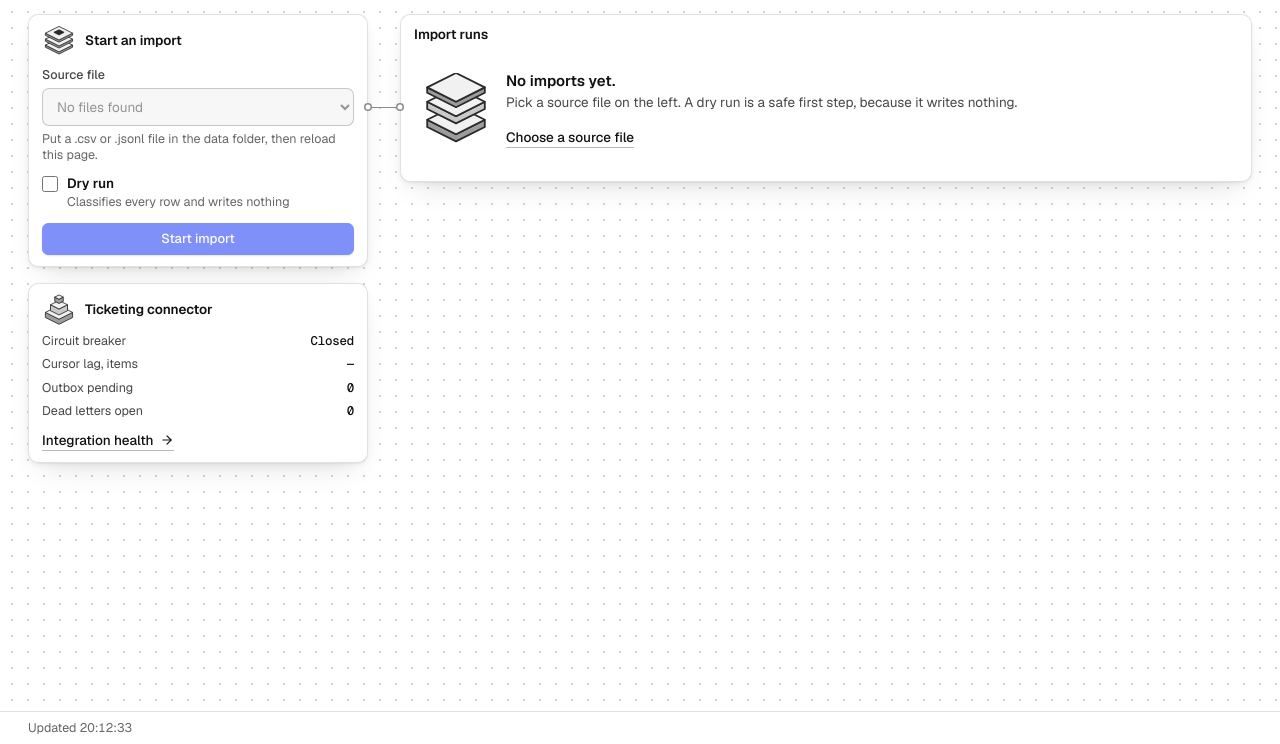
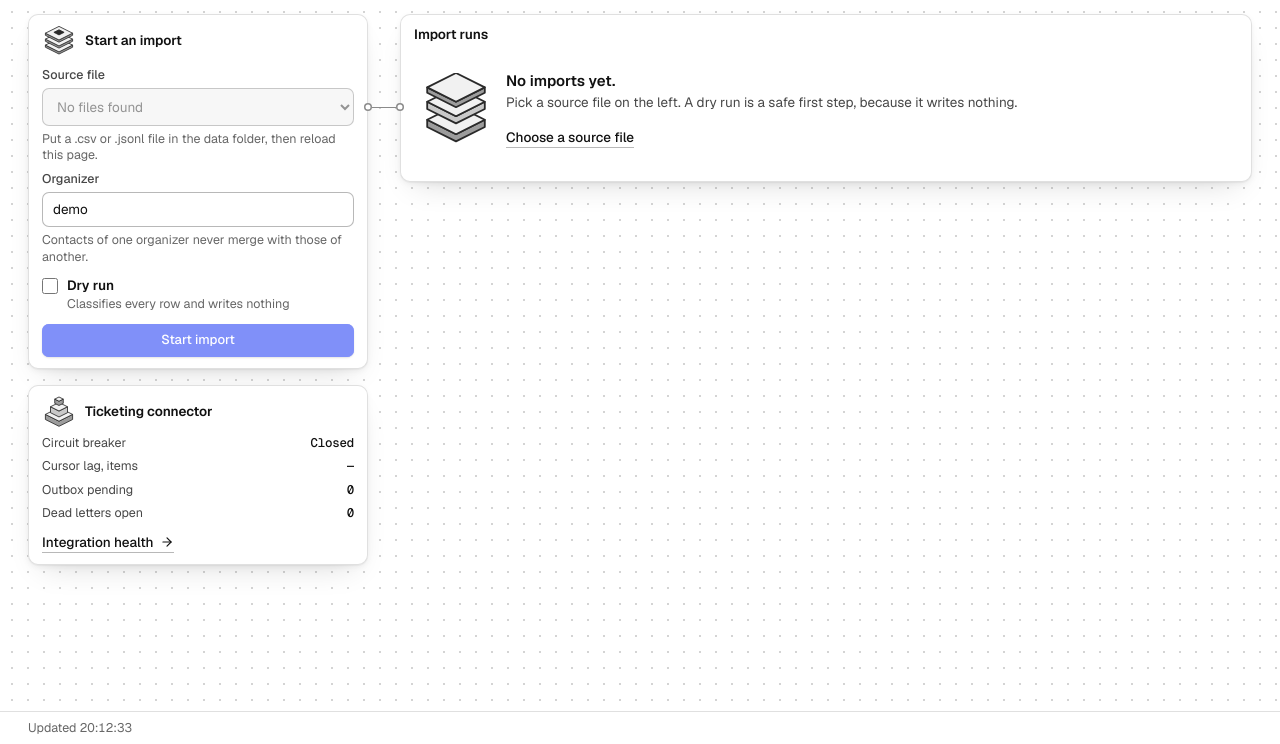
Before and after one commit to zvirmykhailo1987-cyber/encore, a Django app: page / in a window 1280 px wide. Shown: the part 56-800 px from the top of the page. Run offline with Django 5.2, Linux system fonts and the light colour scheme; data that the repository does not hold is empty; parts of the project's set-up code (start-up, migrations or seed data) failed here and were passed over.

Commit message:
Console: tenant-aware overview and run screens
Co-Authored-By: Claude Opus 5.5 <noreply@anthropic.com>

```diff
--- a/static/console/core.js
+++ b/static/console/core.js
@@ -108,7 +108,7 @@ window.Encore = (function () {
     const timer = setTimeout(() => ctrl.abort(), opts.timeoutMs || TIMEOUT_MS);
     const headers = { Accept: "application/json" };
     if (opts.body !== undefined) headers["Content-Type"] = "application/json";
-    if (opts.method && opts.method !== "GET" && token()) headers.Authorization = "Bearer " + token();
+    if (token()) headers.Authorization = "Bearer " + token();
     let response;
     try {
       response = await fetch(API + path, {
@@ -126,7 +126,7 @@ window.Encore = (function () {
     let body = null;
     try { body = await response.json(); } catch (e) { /* An error page is not JSON. The status still says enough. */ }
     if (!response.ok) {
-      if ((response.status === 401 || response.status === 403) && opts.method && opts.method !== "GET") askToken();
+      if (response.status === 401 || response.status === 403) askToken();
       const text = body && (body.error || body.detail);
       throw new ApiError(response.status, text ? String(text) : "The server answered with status " + response.status + ".");
     }
--- a/static/console/overview.js
+++ b/static/console/overview.js
@@ -130,7 +130,7 @@
       btn.disabled = true;
       btn.setAttribute("aria-busy", "true");
       try {
-        const run = await api("/imports/runs", { method: "POST", body: { source: $("source").value, dry_run: $("dry").checked } });
+        const run = await api("/imports/runs", { method: "POST", body: { source: $("source").value, organizer: $("organizer").value.trim(), dry_run: $("dry").checked } });
         location.href = "/runs/" + run.id;
       } catch (ex) {
         setText(err, ex.message);
--- a/static/console/run.js
+++ b/static/console/run.js
@@ -251,6 +251,7 @@
     setAttr("f-file", "title", run.source_path);
     setText("f-size", size ? bytes(size) : DASH);
     setText("f-fmt", run.source_format);
+    setText("f-org", run.organizer);
     setText("f-sys", run.source_system);
     setText("f-sha", run.source_sha256 ? run.source_sha256.slice(0, 8) + "…" + run.source_sha256.slice(-4) : DASH);
     setAttr("f-sha", "title", run.source_sha256 || "");
--- a/templates/console/overview.html
+++ b/templates/console/overview.html
@@ -10,6 +10,9 @@
         <label class="field-l" for="source">Source file</label>
         <select id="source" class="inp" disabled><option>Loading files</option></select>
         <p class="hint" id="source-hint"></p>
+        <label class="field-l" for="organizer">Organizer</label>
+        <input id="organizer" class="inp" value="demo" maxlength="40" autocomplete="off" spellcheck="false">
+        <p class="hint">Contacts of one organizer never merge with those of another.</p>
         <label class="check"><input type="checkbox" id="dry"><span><b>Dry run</b> Classifies every row and writes nothing</span></label>
         <p class="err" id="start-err" role="alert" hidden></p>
         <div class="acts"><button class="btn p" id="start-btn" type="submit" disabled>Start import</button></div>
--- a/templates/console/run.html
+++ b/templates/console/run.html
@@ -30,6 +30,7 @@
     <div class="m srcname" id="f-file">—</div>
     <div class="kv"><span>Size</span><b id="f-size">—</b></div>
     <div class="kv"><span>Format</span><b id="f-fmt">—</b></div>
+    <div class="kv"><span>Organizer</span><b id="f-org">—</b></div>
     <div class="kv"><span>System</span><b id="f-sys">—</b></div>
     <div class="kv"><span>SHA-256</span><b id="f-sha">—</b></div>
     <div class="kv wrap"><span>Unmapped</span><b id="f-unm">—</b></div>
```
